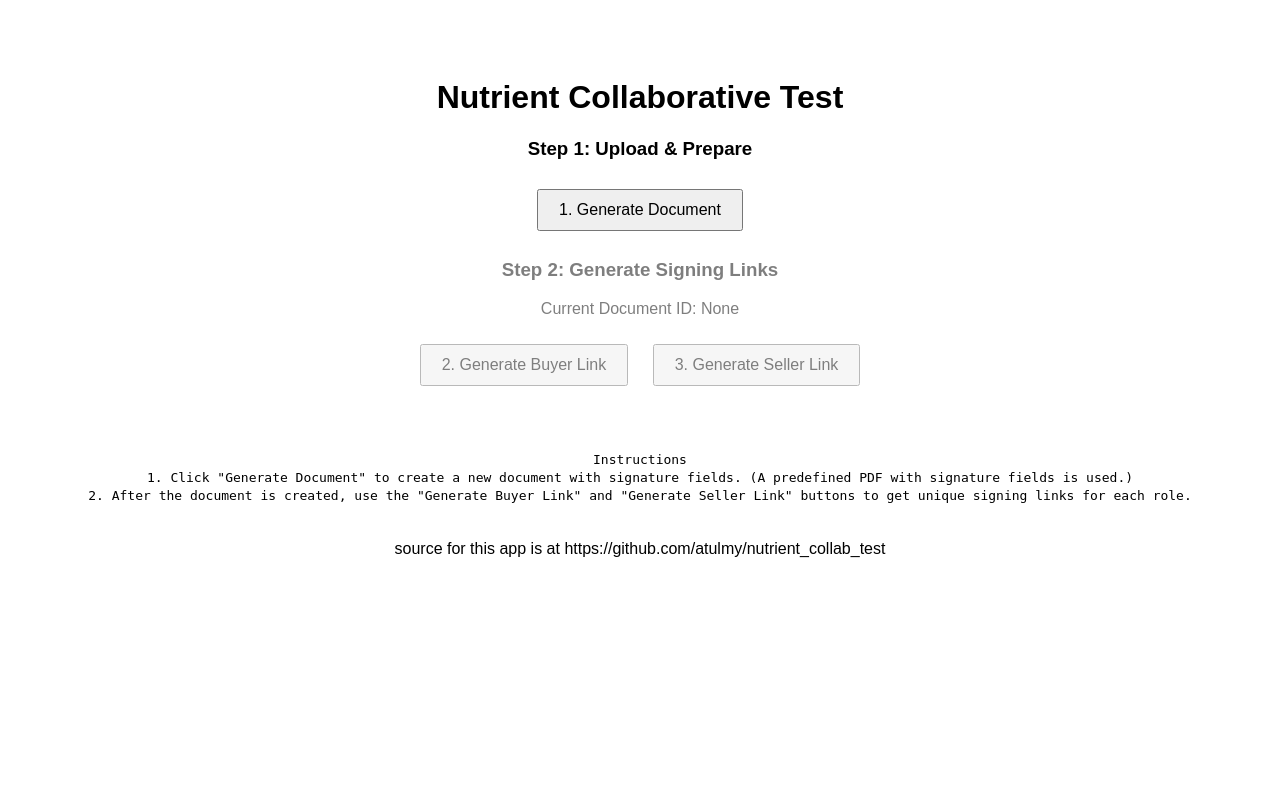
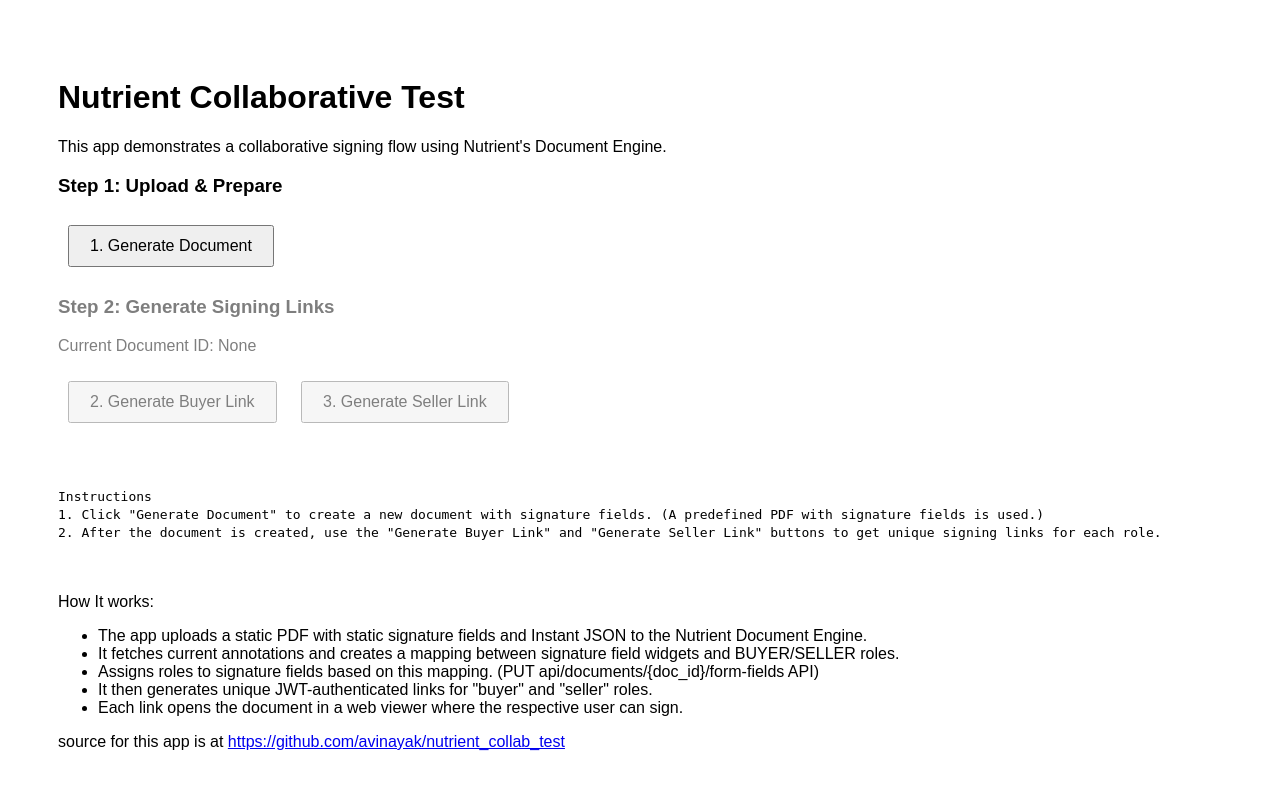
Before and after one commit to avinayak/nutrient_collab_test, a Flask app: page / in a window 1280 px wide. Before the commit the page ends 558 px from the top, so only its background shows below. Run offline with Flask 3, Linux system fonts and the light colour scheme.

Commit message:
refactor: enhance documentation and configuration for the nutrient signing flow

```diff
--- a/app.py
+++ b/app.py
@@ -4,6 +4,7 @@
 #   "requests",
 #   "pyjwt",
 #   "cryptography",
+#   "gunicorn",
 #   "flask"
 # ]
 # ///
@@ -18,7 +19,7 @@
 app = Flask(__name__)
 
 # CONFIGURATION
-DOC_ENGINE_URL = "https://denghiive.tulv.in/"  # fake
+DOC_ENGINE_URL = "https://denghiive.tulv.in/"  # fake self hosted document engine
 JWT_SECRET = open("nutrient_private_key.txt").read().strip()  # fake
 NUTRIENT_AUTH_TOKEN = "pdf_live_NWt9ZpZIdX0pZnDrLcL7tdjRTIxYA6xgAiylxKpd9Oe"  # fake
 
--- a/templates/index.html
+++ b/templates/index.html
@@ -7,7 +7,6 @@
       body {
         font-family: sans-serif;
         padding: 50px;
-        text-align: center;
       }
       button {
         padding: 10px 20px;
@@ -26,6 +25,10 @@
   </head>
   <body>
     <h1>Nutrient Collaborative Test</h1>
+    <p>
+      This app demonstrates a collaborative signing flow using Nutrient's
+      Document Engine.
+    </p>
 
     <div id="step1">
       <h3>Step 1: Upload & Prepare</h3>
@@ -54,7 +57,32 @@
     <br />
     <br />
     <br />
-    source for this app is at https://github.com/atulmy/nutrient_collab_test
+    <p>How It works:
+        <ul>
+            <li>
+            The app uploads a static PDF with static signature fields and Instant JSON to the
+            Nutrient Document Engine.
+            </li>
+            <li>
+                It fetches current annotations and creates a mapping between signature field widgets and BUYER/SELLER roles.
+            </li>
+            <li>
+                Assigns roles to signature fields based on this mapping. (PUT api/documents/{doc_id}/form-fields API)
+            </li>
+            <li>
+            It then generates unique JWT-authenticated links for "buyer" and
+            "seller" roles.
+            </li>
+            <li>
+            Each link opens the document in a web viewer where the respective user
+            can sign.
+            </li>
+        </ul>
+    </p>
+    source for this app is at
+    <a href="https://github.com/avinayak/nutrient_collab_test" target="_blank"
+      >https://github.com/avinayak/nutrient_collab_test</a
+    >
 
     <script>
       let currentDocId = null;
```
Also changed, not shown: fly.toml (added, +20 -0 lines), 2 other files.
